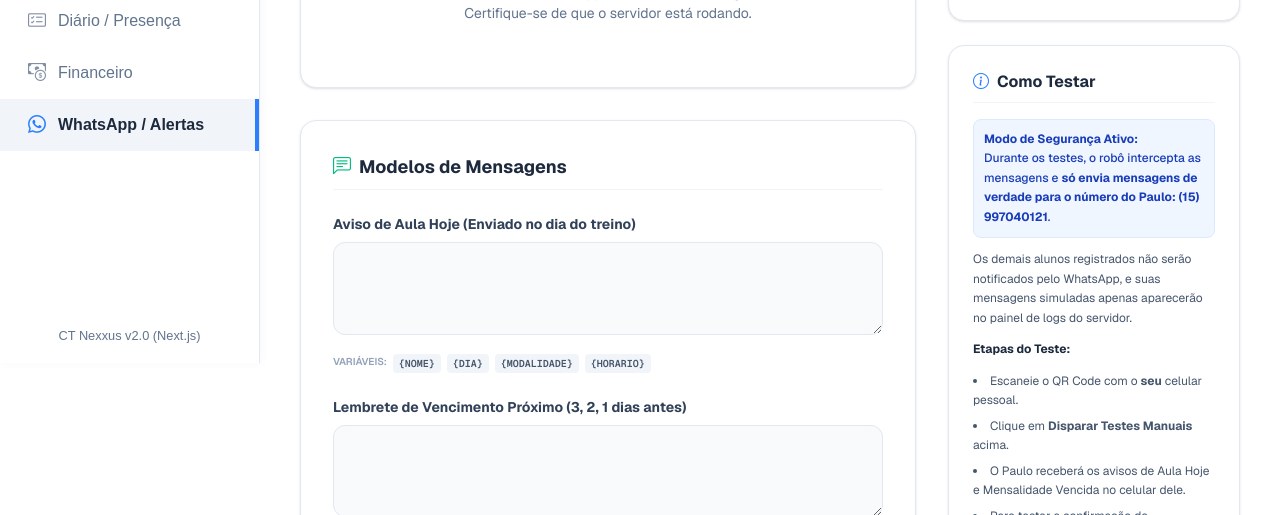
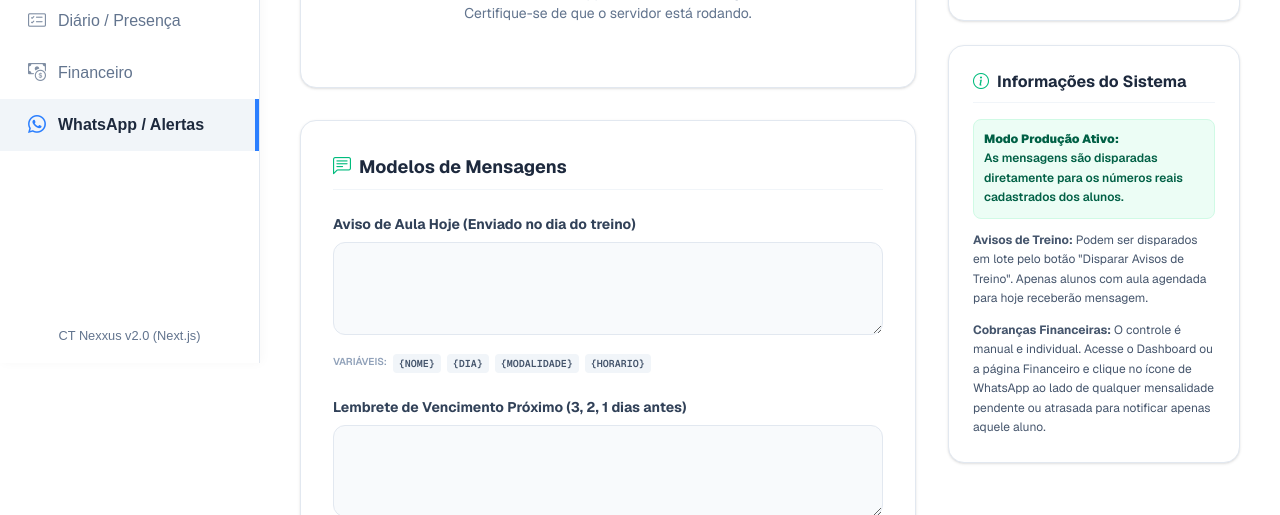
Before and after one commit to Victor1dz/CT-nexxus, a Next.js app in the folder ct-nexxus-next/: page /whatsapp in a window 1280 px wide. Shown: the part 437-952 px from the top of the page. Built offline with nearby package versions, Linux system fonts and the light colour scheme; no server answers.

Commit message:
feat: restrict dashboard despesas to current month only and clean up testing page instructions

```diff
--- a/ct-nexxus-next/scripts/cleanup-students.ts
+++ b/ct-nexxus-next/scripts/cleanup-students.ts
@@ -27,6 +27,36 @@ async function main() {
     });
     console.log(`Deletadas ${matDel.count} matrículas.`);
 
+    // Deletar anamneses
+    const anamDel = await prisma.anamneses.deleteMany({
+      where: { aluno_id: id }
+    });
+    console.log(`Deletadas ${anamDel.count} anamneses.`);
+
+    // Busca todas as fichas de treino deste aluno para deletar treinos_dia associados
+    const fichas = await prisma.fichas_treino.findMany({
+      where: { aluno_id: id }
+    });
+    const fichaIds = fichas.map((f: any) => f.id);
+
+    // Deletar treinos_dia
+    const treinosDel = await prisma.treinos_dia.deleteMany({
+      where: { ficha_treino_id: { in: fichaIds } }
+    });
+    console.log(`Deletados ${treinosDel.count} treinos do dia.`);
+
+    // Deletar fichas de treino
+    const fichasDel = await prisma.fichas_treino.deleteMany({
+      where: { id: { in: fichaIds } }
+    });
+    console.log(`Deletadas ${fichasDel.count} fichas de treino.`);
+
+    // Deletar agendamentos
+    const agendDel = await prisma.agendamentos.deleteMany({
+      where: { aluno_id: id }
+    });
+    console.log(`Deletados ${agendDel.count} agendamentos.`);
+
     // Deletar aluno
     try {
       const alunoDel = await prisma.alunos.delete({
--- a/ct-nexxus-next/src/app/(dashboard)/whatsapp/page.tsx
+++ b/ct-nexxus-next/src/app/(dashboard)/whatsapp/page.tsx
@@ -107,7 +107,7 @@ export default function WhatsAppPage() {
       const data = await triggerWhatsAppChecks()
       if (data.success) {
         setMessage({
-          text: 'Varredura de testes executada! Se o seu WhatsApp estiver conectado, o Paulo receberá os avisos de aula e mensalidades vencidas/pendentes.',
+          text: 'Varredura de avisos executada! Se o seu WhatsApp estiver conectado, os treinos do dia foram notificados para os respectivos alunos.',
           type: 'success'
         })
       } else {
@@ -414,23 +414,19 @@ export default function WhatsAppPage() {
           {/* Card de Guia/Instruções de Teste */}
           <div className="bg-white border border-slate-200 rounded-2xl shadow-sm p-6">
             <h2 className="text-base font-bold text-slate-800 mb-4 flex items-center gap-2 pb-2 border-b border-slate-100">
-              <i className="bi bi-info-circle text-blue-500"></i> Como Testar
+              <i className="bi bi-info-circle text-emerald-500"></i> Informações do Sistema
             </h2>
             <div className="text-xs text-slate-600 space-y-3 leading-relaxed">
-              <div className="p-2.5 bg-blue-50 border border-blue-100 text-blue-800 rounded-lg font-medium">
-                <strong>Modo de Segurança Ativo:</strong><br />
-                Durante os testes, o robô intercepta as mensagens e <strong>só envia mensagens de verdade para o número do Paulo: (15) 997040121</strong>.
+              <div className="p-2.5 bg-emerald-50 border border-emerald-100 text-emerald-800 rounded-lg font-semibold">
+                <strong>Modo Produção Ativo:</strong><br />
+                As mensagens são disparadas diretamente para os números reais cadastrados dos alunos.
               </div>
               <p>
-                Os demais alunos registrados não serão notificados pelo WhatsApp, e suas mensagens simuladas apenas aparecerão no painel de logs do servidor.
+                <strong>Avisos de Treino:</strong> Podem ser disparados em lote pelo botão "Disparar Avisos de Treino". Apenas alunos com aula agendada para hoje receberão mensagem.
               </p>
-              <h4 className="font-bold text-slate-800 mt-2">Etapas do Teste:</h4>
-              <ul className="list-disc list-inside space-y-1.5">
-                <li>Escaneie o QR Code com o <strong>seu</strong> celular pessoal.</li>
-                <li>Clique em <strong>Disparar Testes Manuais</strong> acima.</li>
-                <li>O Paulo receberá os avisos de Aula Hoje e Mensalidade Vencida no celular dele.</li>
-                <li>Para testar a confirmação de pagamento, vá em <strong>Financeiro</strong>, busque por <strong>Paulo</strong>, clique em Pagar e confirme. O Paulo receberá a confirmação de recebimento instantânea no WhatsApp dele!</li>
-              </ul>
+              <p>
+                <strong>Cobranças Financeiras:</strong> O controle é manual e individual. Acesse o Dashboard ou a página Financeiro e clique no ícone de WhatsApp ao lado de qualquer mensalidade pendente ou atrasada para notificar apenas aquele aluno.
+              </p>
             </div>
           </div>
         </div>
--- a/ct-nexxus-next/src/app/actions.ts
+++ b/ct-nexxus-next/src/app/actions.ts
@@ -268,12 +268,13 @@ export async function getDashboardStats() {
       }
     })
 
-    // 4. Fetch pending despesas (expenses) starting from the current month
+    // 4. Fetch pending despesas (expenses) for the current month only
     const despesasAlerts = await prisma.despesas.findMany({
       where: {
         status: 'PENDENTE',
         data_vencimento: {
-          gte: firstDay
+          gte: firstDay,
+          lte: lastDay
         }
       },
       orderBy: { data_vencimento: 'asc' }
```
